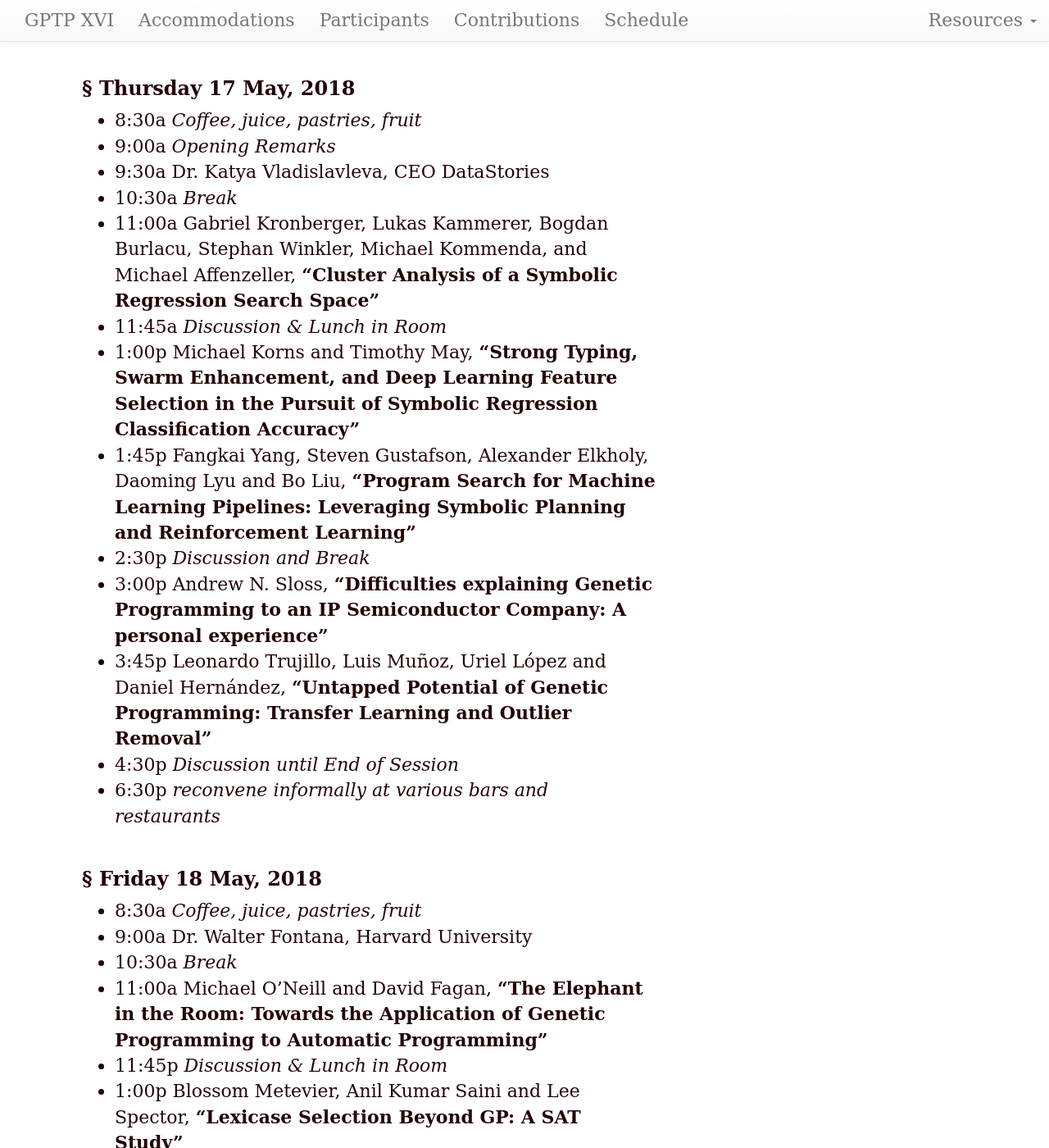
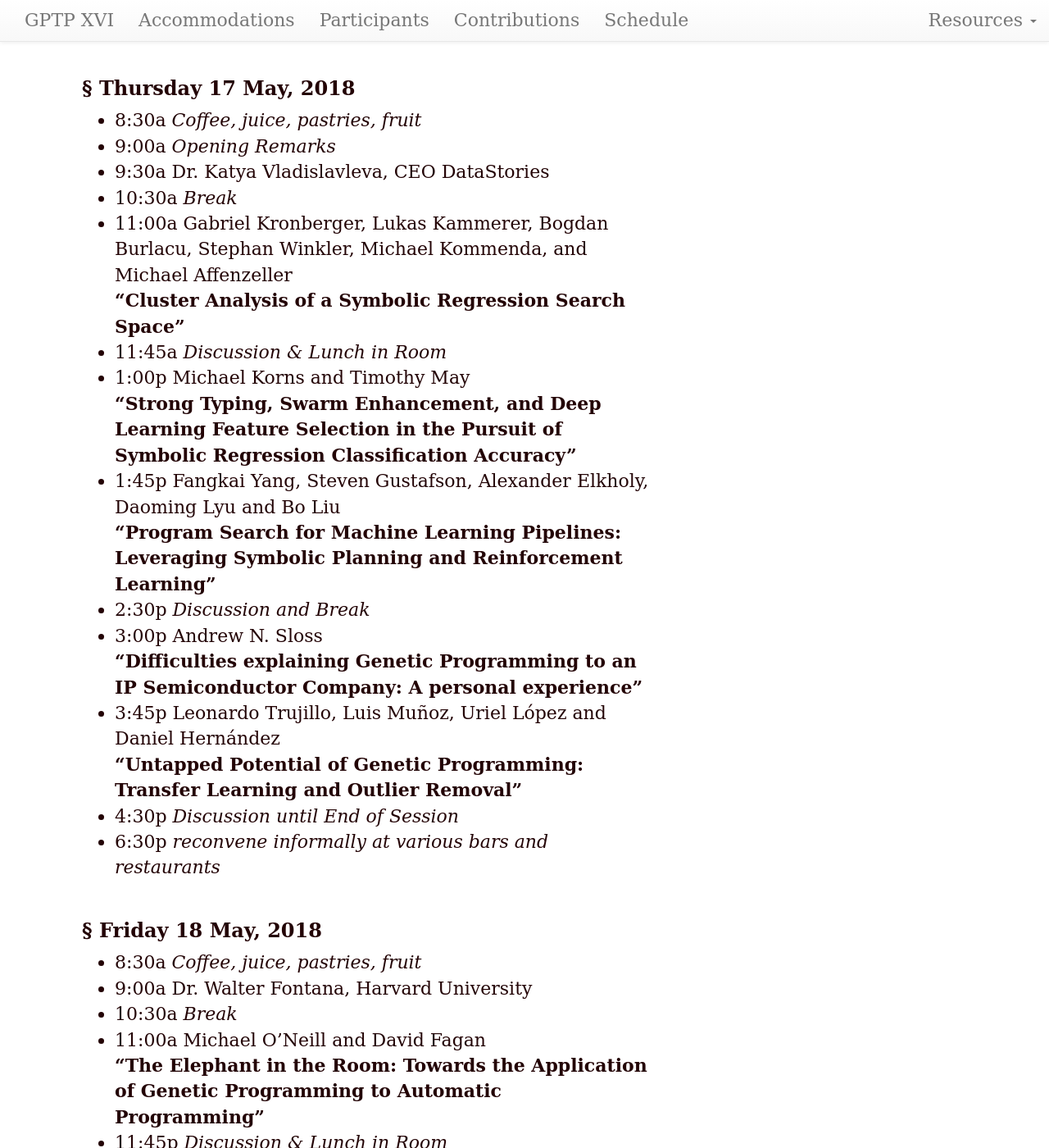
Before and after one commit to GPTP-workshop/gptp-workshop.github.io, a Jekyll site: the page built from schedule.md, in a window 1280 px wide and 1400 px high, scrolled down 228 px. Shown: the whole window at 82% size. Built offline with Jekyll 4.4.1, drawn with Linux system fonts in a browser that asks for light colours; some of the changed text lies outside the part shown.

Commit message:
schedule stuff

```diff
--- a/schedule.md
+++ b/schedule.md
@@ -12,13 +12,18 @@ dates: "May 17-20, 2018"
 - 9:00a _Opening Remarks_
 - 9:30a Dr. Katya Vladislavleva, CEO DataStories
 - 10:30a _Break_
-- 11:00a Gabriel Kronberger, Lukas Kammerer, Bogdan Burlacu, Stephan Winkler, Michael Kommenda, and Michael Affenzeller, **"Cluster Analysis of a Symbolic Regression Search Space"**
+- 11:00a Gabriel Kronberger, Lukas Kammerer, Bogdan Burlacu, Stephan Winkler, Michael Kommenda, and Michael Affenzeller
+**"Cluster Analysis of a Symbolic Regression Search Space"**
 - 11:45a _Discussion & Lunch in Room_
-- 1:00p Michael Korns and Timothy May, **"Strong Typing, Swarm Enhancement, and Deep Learning Feature Selection in the Pursuit of Symbolic Regression Classification Accuracy"**
-- 1:45p Fangkai Yang, Steven Gustafson, Alexander Elkholy, Daoming Lyu and Bo Liu, **"Program Search for Machine Learning Pipelines: Leveraging Symbolic Planning and Reinforcement Learning"**
+- 1:00p Michael Korns and Timothy May
+**"Strong Typing, Swarm Enhancement, and Deep Learning Feature Selection in the Pursuit of Symbolic Regression Classification Accuracy"**
+- 1:45p Fangkai Yang, Steven Gustafson, Alexander Elkholy, Daoming Lyu and Bo Liu
+**"Program Search for Machine Learning Pipelines: Leveraging Symbolic Planning and Reinforcement Learning"**
 - 2:30p _Discussion and Break_
-- 3:00p Andrew N. Sloss, **"Difficulties explaining Genetic Programming to an IP Semiconductor Company: A personal experience"**
-- 3:45p Leonardo Trujillo, Luis Muñoz, Uriel López and Daniel Hernández, **"Untapped Potential of Genetic Programming: Transfer Learning and Outlier Removal"**
+- 3:00p Andrew N. Sloss
+**"Difficulties explaining Genetic Programming to an IP Semiconductor Company: A personal experience"**
+- 3:45p Leonardo Trujillo, Luis Muñoz, Uriel López and Daniel Hernández
+**"Untapped Potential of Genetic Programming: Transfer Learning and Outlier Removal"**
 - 4:30p _Discussion until End of Session_
 - 6:30p _reconvene informally at various bars and restaurants_
 
@@ -26,13 +31,18 @@ dates: "May 17-20, 2018"
 - 8:30a _Coffee, juice, pastries, fruit_
 - 9:00a Dr. Walter Fontana, Harvard University
 - 10:30a _Break_
-- 11:00a Michael O'Neill and David Fagan, **"The Elephant in the Room: Towards the Application of Genetic Programming to Automatic Programming"**
+- 11:00a Michael O'Neill and David Fagan
+**"The Elephant in the Room: Towards the Application of Genetic Programming to Automatic Programming"**
 - 11:45p _Discussion & Lunch in Room_
-- 1:00p Blossom Metevier, Anil Kumar Saini and Lee Spector, **"Lexicase Selection Beyond GP: A SAT Study"**
-- 1:45p Alex Lalejini and Charles Ofria, **"What else is in an evolved name? Exploring Evolvable Specificity with SignalGP"**
+- 1:00p Blossom Metevier, Anil Kumar Saini and Lee Spector
+**"Lexicase Selection Beyond GP: A SAT Study"**
+- 1:45p Alex Lalejini and Charles Ofria
+**"What else is in an evolved name? Exploring Evolvable Specificity with SignalGP"**
 - 2:30p _Discussion and Break_
-- 3:00p Emily Dolson and Charles Ofria, **"Exploring Genetic Programming Systems with MAP-Elites"**
-- 3:45p Julian F. Miller, Dennis G. Wilson and Sylvain Cussat-Blanc, **"Evolving developmental programs that build neural networks for solving multiple problems"**
+- 3:00p Emily Dolson and Charles Ofria
+**"Exploring Genetic Programming Systems with MAP-Elites"**
+- 3:45p Julian F. Miller, Dennis G. Wilson and Sylvain Cussat-Blanc
+**"Evolving developmental programs that build neural networks for solving multiple problems"**
 - 4:30p _Discussion until End of Session_
 - 6:30p _reconvene informally at various bars and restaurants_
 
@@ -40,21 +50,28 @@ dates: "May 17-20, 2018"
 ### Saturday 19 May, 2018
 - 8:30a _Coffee, juice, pastries, fruit_
 - 9:00a _Opening Remarks_
-- 9:30a Dr. Marco Tomassini, University of Lausanne, **"Strategic games: theory and human behavior"**
+- 9:30a Dr. Marco Tomassini, University of Lausanne
+**"Strategic games: theory and human behavior"**
 - 10:30a _Break_
-- 11:00a Bill Tozier, **"The Next GPTP Workshop(s)"**
+- 11:00a Bill Tozier
+**"The Next GPTP Workshop(s)"**
 - 11:45p _Discussion & Lunch in Room_
-- 1:00p Arend Hintze and Jory Schloss, **"The Evolutionary Buffet Method"**
-- 1:45p Stephen Kelly, Robert Smith and Malcolm I. Heywood, **"Emergent Policy Discovery for Visual Reinforcement Learning through Tangled Program Graphs: A Tutorial"**
+- 1:00p Arend Hintze and Jory Schloss
+**"The Evolutionary Buffet Method"**
+- 1:45p Stephen Kelly, Robert Smith and Malcolm I. Heywood
+**"Emergent Policy Discovery for Visual Reinforcement Learning through Tangled Program Graphs: A Tutorial"**
 - 2:30p _Discussion and Break_
-- 3:00p Kai Staats, **"TBD"**
-- 3:45p Tom Schmiedlechner, **"TBD"**
+- 3:00p Kai Staats
+**"TBD"**
+- 3:45p Tom Schmiedlechner
+**"TBD"**
 - 4:30p _Discussion until End of Session_
 - 6:30p _reconvene informally at various bars and restaurants_
 
 ### Sunday 20 May, 2018
 - 8:30a _Coffee, juice, pastries, fruit_
-- 9:00a Cliff Bohm, **"TBD"**
+- 9:00a Cliff Bohm
+**"TBD"**
 - 9:45a LIGHTNING TALKS (~15 minutes each)
 - 12:30p _Discussion & Lunch in Room_
 - 2:00p *OFFICIAL END OF WORKSHOP*
```
